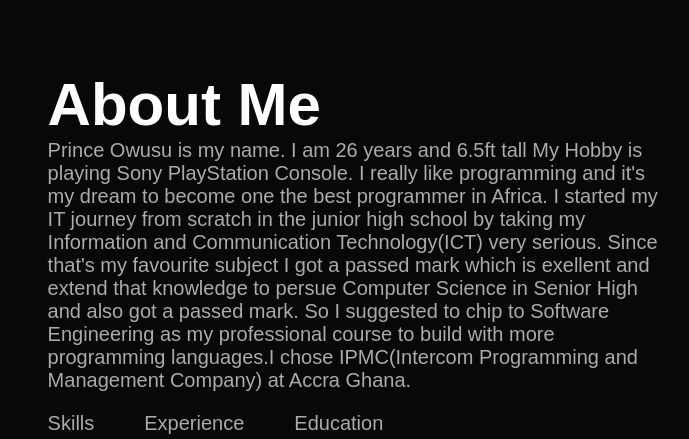
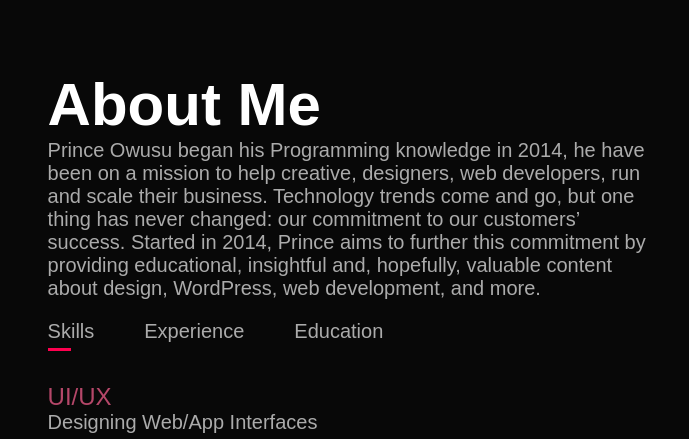
Before and after one commit to owusuprince21/portfolio, a plain HTML site: page index.html in a window 1280 px wide. Shown: the part 820-1259 px from the top of the page, 490-1179 px from the left. Drawn offline with Linux system fonts and the light colour scheme; a web font is replaced by a local one.

Commit message:
Update index.html

```diff
--- a/index.html
+++ b/index.html
@@ -46,11 +46,8 @@
                     <div class="about-col-2">
                         <h1 class="title">About Me</h1>
                         <p>
-                            Prince Owusu is my name. I am 26 years and 6.5ft tall
-                            My Hobby is playing Sony PlayStation Console. I really like programming and it's my dream to become one the best
-                            programmer in Africa. I started my IT journey from scratch in the junior high school by taking my Information and Communication Technology(ICT) very serious.
-                            Since that's my favourite subject I got a passed mark which is exellent and extend that knowledge to persue Computer Science in Senior High and also got a passed mark.
-                            So I suggested to chip to Software Engineering as my professional course to build with more programming languages.I chose IPMC(Intercom Programming and Management Company) at Accra Ghana.
+                            Prince Owusu began his Programming knowledge in 2014, he have been on a mission to help creative, designers, web developers,
+                            run and scale their business. Technology trends come and go, but one thing has never changed: our commitment to our customers’ success. Started in 2014, Prince aims to further this commitment by providing educational, insightful and, hopefully, valuable content about design, WordPress, web development, and more.
                         </p>
                         <div class="tab-titles">
                             <p class="tab-links active-link"
```
